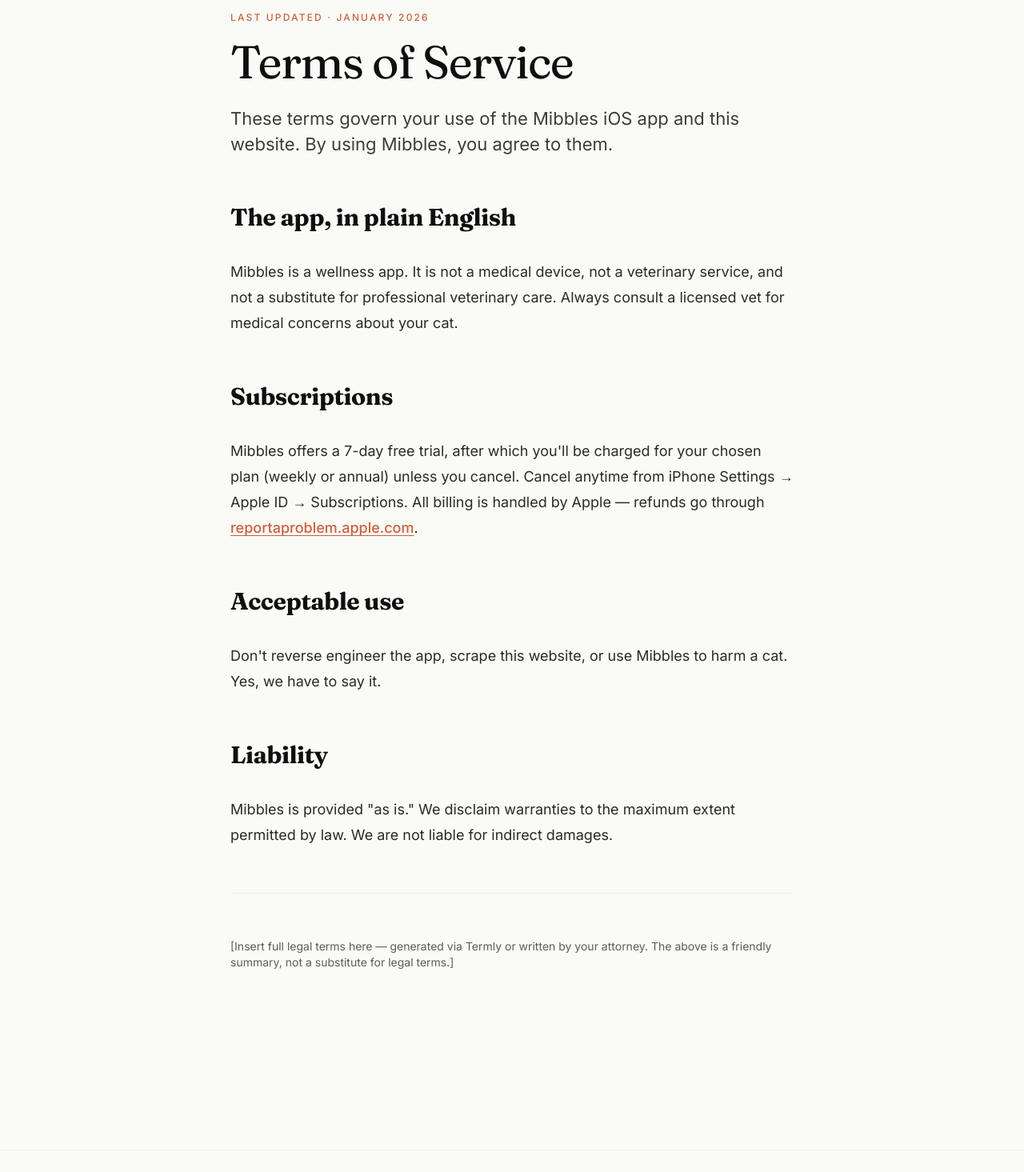
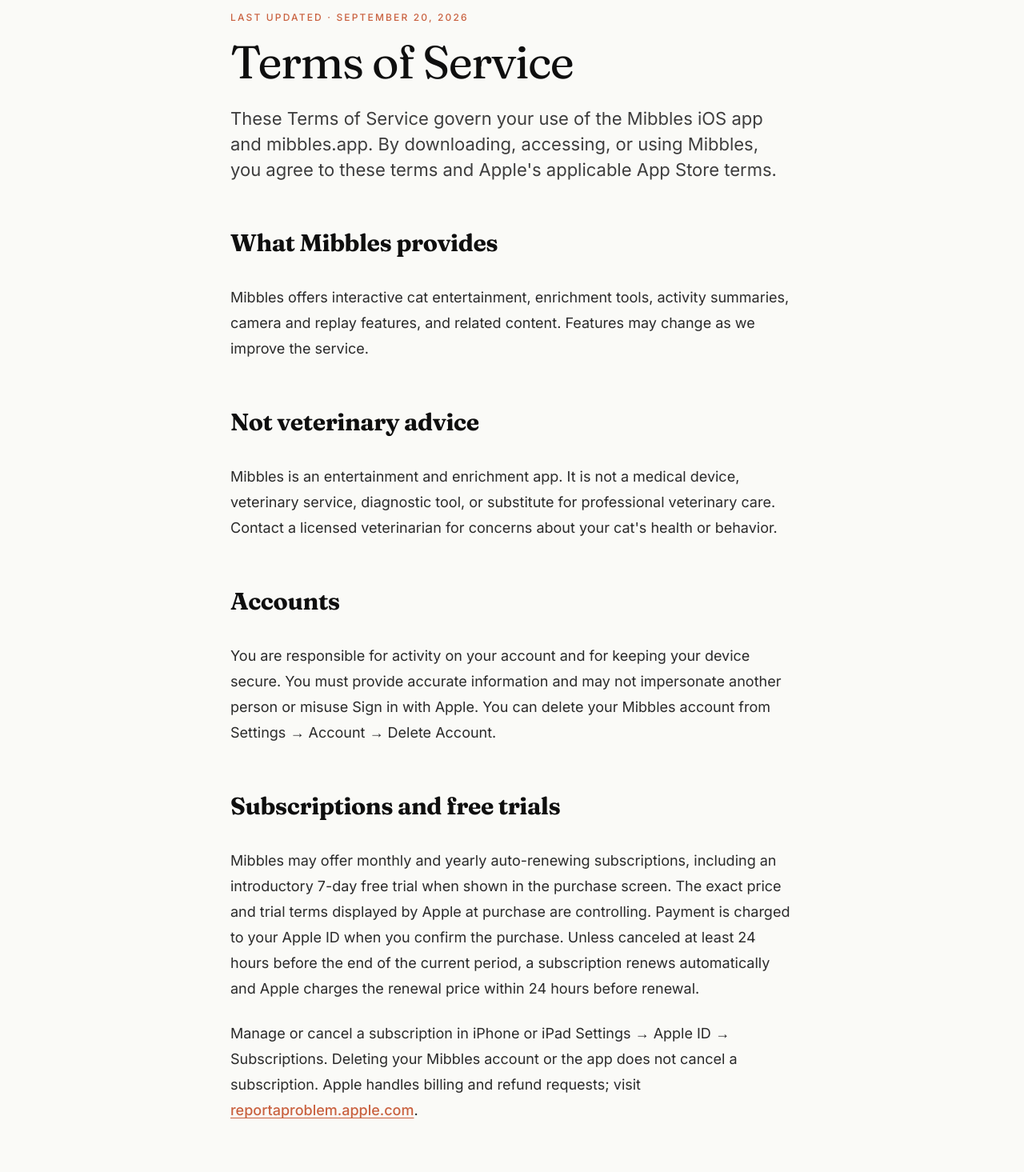
Before and after one commit to mmholdings/mibbles-site, a Next.js app: page /terms in a window 1280 px wide. Shown: the part 200-1665 px from the top of the page at 80% size. Built offline with nearby package versions, Linux system fonts and the light colour scheme; no server answers.

Commit message:
Fix App Store legal pages

```diff
--- a/app/privacy/page.tsx
+++ b/app/privacy/page.tsx
@@ -3,63 +3,136 @@
 
 export const metadata: Metadata = {
   title: "Privacy Policy",
-  description: "How Mibbles handles your data — short version: we collect as little as possible.",
+  description: "How Mibbles collects, uses, and protects information in the app and on this website.",
 };
 
 export default function PrivacyPage() {
   return (
     <Section className="pt-16 md:pt-24">
       <Container size="sm">
-        <Eyebrow>Last updated · January 2026</Eyebrow>
+        <Eyebrow>Last updated · September 20, 2026</Eyebrow>
         <h1 className="font-serif text-display-xl mt-4 mb-6">Privacy Policy</h1>
 
         <div className="prose prose-lg max-w-none">
           <p className="lead">
-            We built Mibbles to collect as little data as possible. This page
-            explains exactly what we do and don&apos;t collect — written in
-            plain English. The legal version is at the bottom for completeness.
+            Mibbles is designed to keep most personal information on your device.
+            This policy explains what the Mibbles iOS app and mibbles.app collect,
+            why we use it, and the choices available to you.
           </p>
 
-          <h2>What we collect</h2>
+          <h2>Information used by the iOS app</h2>
           <ul>
-            <li><strong>Account email</strong> — only if you create one for newsletter signup or support. Stored with our email provider.</li>
-            <li><strong>Anonymous app usage</strong> — which screens you visit and which buttons you tap, so we can improve the app. No personally identifying information.</li>
-            <li><strong>Crash reports</strong> — when the app crashes, we receive a stack trace via Apple&apos;s built-in TestFlight / App Store Connect tooling.</li>
+            <li>
+              <strong>Account and profile information.</strong> If you use Sign in
+              with Apple, Apple may provide an account identifier and, depending on
+              your choices, your name or relay email address. Your Mibbles profile,
+              cat profiles, preferences, progress, and play history are stored on
+              your device.
+            </li>
+            <li>
+              <strong>Purchases and subscriptions.</strong> Apple processes payments.
+              RevenueCat receives an anonymous app user identifier, purchase history,
+              receipt information, entitlement status, and limited device information
+              so that Mibbles can offer, validate, restore, and analyze subscriptions.
+              Mibbles does not receive your full payment-card details.
+            </li>
+            <li>
+              <strong>Camera, photos, and replays.</strong> Camera access is used only
+              when you choose Cat Cam or recording features. Video, photos, and cat
+              profile images remain on your device or in your photo library unless
+              you choose to share or export them. Mibbles does not upload Cat Cam
+              video to its servers.
+            </li>
+            <li>
+              <strong>Diagnostics.</strong> Apple may provide aggregated crash and
+              performance information through App Store Connect or TestFlight when
+              you have allowed Apple to share it with developers.
+            </li>
           </ul>
 
-          <h2>What we don&apos;t collect</h2>
+          <h2>Information collected on this website</h2>
           <ul>
-            <li><strong>Cat Cam video.</strong> Ever. It stays on your device.</li>
-            <li><strong>Your name, address, phone number, or contacts.</strong></li>
-            <li><strong>Location data.</strong> Mibbles never asks for it.</li>
-            <li><strong>Cat profile photos.</strong> They live on your device.</li>
+            <li>
+              <strong>Newsletter and waitlist.</strong> If you subscribe, we collect
+              your email address and the signup source. This information is stored
+              with our database and email-service providers.
+            </li>
+            <li>
+              <strong>Support and contact requests.</strong> We collect the name,
+              email address, subject, and message you submit so we can respond.
+            </li>
+            <li>
+              <strong>Website analytics and logs.</strong> We may receive limited
+              device, browser, page-view, and server-log information through our
+              hosting and analytics providers. Where used, analytics are configured
+              to minimize identifying information.
+            </li>
           </ul>
 
-          <h2>Third-party services</h2>
-          <p>We use these vendors and only share the minimum data needed for them to function:</p>
-          <ul>
-            <li><strong>RevenueCat</strong> — manages subscriptions.</li>
-            <li><strong>Plausible / Google Analytics</strong> — anonymous web analytics for this site.</li>
-            <li><strong>Resend</strong> — sending newsletter and support emails.</li>
-          </ul>
+          <h2>How we use information</h2>
+          <p>
+            We use information to provide and secure Mibbles, remember your settings,
+            process and restore subscriptions, answer support requests, operate the
+            website and newsletter, diagnose problems, and understand how our
+            products perform. We do not sell personal information or use it for
+            third-party advertising.
+          </p>
 
-          <h2>Your rights</h2>
+          <h2>Service providers</h2>
           <p>
-            You can delete your account from Settings → Account → Delete
-            account at any time. We&apos;ll remove your data within 30 days.
-            EU and California residents have additional rights under GDPR
-            and CCPA — email <a href="mailto:privacy@mibbles.app">privacy@mibbles.app</a>.
+            We share only the information necessary for vendors to perform services
+            for us. These providers include Apple (distribution, Sign in with Apple,
+            payments, and diagnostics), RevenueCat (subscription management),
+            Supabase (website newsletter storage), Resend (email delivery), Railway
+            (website hosting), and Plausible or Google Analytics when enabled for
+            website analytics. Their handling of information is governed by their
+            own terms and privacy policies.
+          </p>
+
+          <h2>Retention and deletion</h2>
+          <p>
+            You can delete your Mibbles account and on-device app data from
+            Settings → Account → Delete Account. Deleting the app does not cancel an
+            Apple subscription; subscriptions can be managed in your Apple ID
+            settings. To request deletion of newsletter, support, or other website
+            information, email <a href="mailto:privacy@mibbles.app">privacy@mibbles.app</a>.
+            We retain information only as long as reasonably necessary for the uses
+            described here and for legal, security, or accounting obligations.
+          </p>
+
+          <h2>Your choices and rights</h2>
+          <p>
+            You may decline optional permissions such as camera or photo-library
+            access, unsubscribe from marketing emails, and request access,
+            correction, or deletion of personal information we control. Depending
+            on where you live, additional rights may apply. We will not discriminate
+            against you for exercising a privacy right.
+          </p>
+
+          <h2>Children</h2>
+          <p>
+            Mibbles is intended for adult cat owners and is not directed to children
+            under 13. We do not knowingly collect personal information from children.
+          </p>
+
+          <h2>Security and international processing</h2>
+          <p>
+            We use reasonable administrative and technical safeguards, but no method
+            of storage or transmission is completely secure. Our providers may
+            process information in the United States and other countries where they
+            operate.
+          </p>
+
+          <h2>Changes to this policy</h2>
+          <p>
+            We may update this policy as Mibbles changes. The date at the top shows
+            when it was last revised. Material changes will be posted on this page.
           </p>
 
           <h2>Contact</h2>
           <p>
-            Privacy questions: <a href="mailto:privacy@mibbles.app">privacy@mibbles.app</a>.
-          </p>
-
-          <hr />
-          <p className="text-sm text-ink-500">
-            [Insert full legal privacy policy text here — generated via a service
-            like Termly or written by your attorney.]
+            Questions or privacy requests can be sent to{" "}
+            <a href="mailto:privacy@mibbles.app">privacy@mibbles.app</a>.
           </p>
         </div>
       </Container>
--- a/app/terms/page.tsx
+++ b/app/terms/page.tsx
@@ -10,49 +10,121 @@
   return (
     <Section className="pt-16 md:pt-24">
       <Container size="sm">
-        <Eyebrow>Last updated · January 2026</Eyebrow>
+        <Eyebrow>Last updated · September 20, 2026</Eyebrow>
         <h1 className="font-serif text-display-xl mt-4 mb-6">Terms of Service</h1>
 
         <div className="prose prose-lg max-w-none">
           <p className="lead">
-            These terms govern your use of the Mibbles iOS app and this
-            website. By using Mibbles, you agree to them.
+            These Terms of Service govern your use of the Mibbles iOS app and
+            mibbles.app. By downloading, accessing, or using Mibbles, you agree
+            to these terms and Apple&apos;s applicable App Store terms.
           </p>
 
-          <h2>The app, in plain English</h2>
+          <h2>What Mibbles provides</h2>
           <p>
-            Mibbles is a wellness app. It is not a medical device, not a
-            veterinary service, and not a substitute for professional veterinary
-            care. Always consult a licensed vet for medical concerns about your cat.
+            Mibbles offers interactive cat entertainment, enrichment tools,
+            activity summaries, camera and replay features, and related content.
+            Features may change as we improve the service.
           </p>
 
-          <h2>Subscriptions</h2>
+          <h2>Not veterinary advice</h2>
           <p>
-            Mibbles offers a 7-day free trial, after which you&apos;ll be
-            charged for your chosen plan (weekly or annual) unless you cancel.
-            Cancel anytime from iPhone Settings → Apple ID → Subscriptions.
-            All billing is handled by Apple — refunds go through{" "}
-            <a href="https://reportaproblem.apple.com" target="_blank" rel="noopener">reportaproblem.apple.com</a>.
+            Mibbles is an entertainment and enrichment app. It is not a medical
+            device, veterinary service, diagnostic tool, or substitute for
+            professional veterinary care. Contact a licensed veterinarian for
+            concerns about your cat&apos;s health or behavior.
+          </p>
+
+          <h2>Accounts</h2>
+          <p>
+            You are responsible for activity on your account and for keeping your
+            device secure. You must provide accurate information and may not
+            impersonate another person or misuse Sign in with Apple. You can delete
+            your Mibbles account from Settings → Account → Delete Account.
+          </p>
+
+          <h2>Subscriptions and free trials</h2>
+          <p>
+            Mibbles may offer monthly and yearly auto-renewing subscriptions,
+            including an introductory 7-day free trial when shown in the purchase
+            screen. The exact price and trial terms displayed by Apple at purchase
+            are controlling. Payment is charged to your Apple ID when you confirm
+            the purchase. Unless canceled at least 24 hours before the end of the
+            current period, a subscription renews automatically and Apple charges
+            the renewal price within 24 hours before renewal.
+          </p>
+          <p>
+            Manage or cancel a subscription in iPhone or iPad Settings → Apple ID
+            → Subscriptions. Deleting your Mibbles account or the app does not cancel
+            a subscription. Apple handles billing and refund requests; visit{" "}
+            <a href="https://reportaproblem.apple.com" target="_blank" rel="noopener noreferrer">
+              reportaproblem.apple.com
+            </a>.
           </p>
 
           <h2>Acceptable use</h2>
+          <p>You agree not to:</p>
+          <ul>
+            <li>use Mibbles unlawfully or in a way that could harm a person or animal;</li>
+            <li>interfere with the app, website, accounts, or security controls;</li>
+            <li>reverse engineer, scrape, copy, or redistribute Mibbles except where the law expressly permits it;</li>
+            <li>upload, transmit, or share content that infringes rights or contains harmful code; or</li>
+            <li>use Mibbles for commercial resale without written permission.</li>
+          </ul>
+
+          <h2>Your content</h2>
           <p>
-            Don&apos;t reverse engineer the app, scrape this website, or use
-            Mibbles to harm a cat. Yes, we have to say it.
+            You retain ownership of photos, videos, names, and other content you
+            create. You are responsible for having the rights needed to record,
+            save, or share that content. Mibbles does not claim ownership of content
+            that remains on your device.
           </p>
 
-          <h2>Liability</h2>
+          <h2>Our intellectual property</h2>
           <p>
-            Mibbles is provided &quot;as is.&quot; We disclaim warranties to the
-            maximum extent permitted by law. We are not liable for indirect
-            damages.
+            The Mibbles name, characters, artwork, app, website, software, and other
+            materials are owned by Mibbles or its licensors and are protected by
+            intellectual-property laws. These terms give you a personal, limited,
+            non-exclusive, non-transferable, revocable license to use Mibbles for
+            its intended purpose.
           </p>
 
-          <hr />
-          <p className="text-sm text-ink-500">
-            [Insert full legal terms here — generated via Termly or written by
-            your attorney. The above is a friendly summary, not a substitute
-            for legal terms.]
+          <h2>Availability and changes</h2>
+          <p>
+            We may add, change, suspend, or discontinue features. We do not promise
+            uninterrupted or error-free operation, and some features require a
+            compatible device, internet access, permissions, or third-party service.
+          </p>
+
+          <h2>Disclaimer and limitation of liability</h2>
+          <p>
+            To the fullest extent permitted by law, Mibbles is provided &quot;as is&quot;
+            and &quot;as available&quot; without warranties of any kind. We are not liable
+            for indirect, incidental, special, consequential, or punitive damages,
+            or for loss of data, profits, goodwill, or use arising from Mibbles.
+            Nothing in these terms excludes rights or liability that cannot legally
+            be excluded.
+          </p>
+
+          <h2>Termination</h2>
+          <p>
+            You may stop using Mibbles at any time. We may suspend or terminate
+            access when reasonably necessary to protect Mibbles, users, third
+            parties, or comply with law. Sections that by their nature should
+            survive termination will continue to apply.
+          </p>
+
+          <h2>Changes to these terms</h2>
+          <p>
+            We may update these terms as Mibbles changes. The date at the top shows
+            when they were last revised. Continued use after updated terms become
+            effective means you accept them.
+          </p>
+
+          <h2>Contact</h2>
+          <p>
+            Questions about these terms can be sent to{" "}
+            <a href="mailto:support@mibbles.app">support@mibbles.app</a>.
           </p>
         </div>
       </Container>
```
